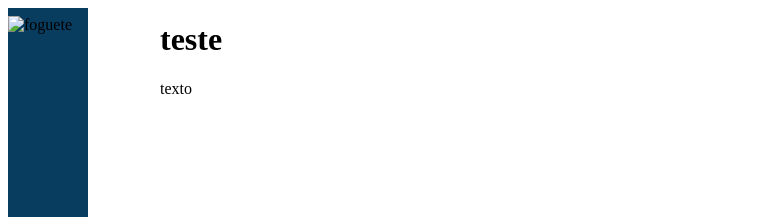
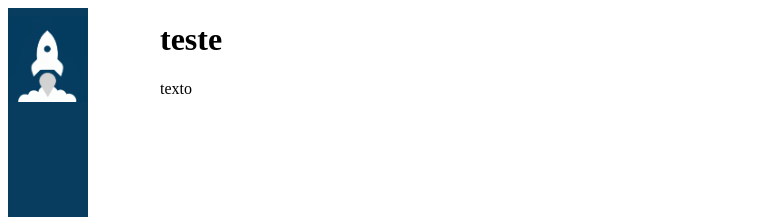
Before and after one commit to guilhermenknop/web, a plain HTML site: page gfig/lancamentos/lancamentos/test.html in a window 1280 px wide. Shown: the top 217 px of the page, without its empty margins (0-775 px from the left). Drawn offline with Linux system fonts and the light colour scheme.

Commit message:
lancamentos2

```diff
--- a/gfig/lancamentos/lancamentos/test.html
+++ b/gfig/lancamentos/lancamentos/test.html
@@ -117,7 +117,7 @@
 
 
     </div>
-    <img src="../a.jpeg" alt="foguete" class="logo" onclick="window.location.href='../gfig.html'">
+    <img src="../../a.jpeg" alt="foguete" class="logo" onclick="window.location.href='../../gfig.html'">
 
 </body>
 </html>
```
